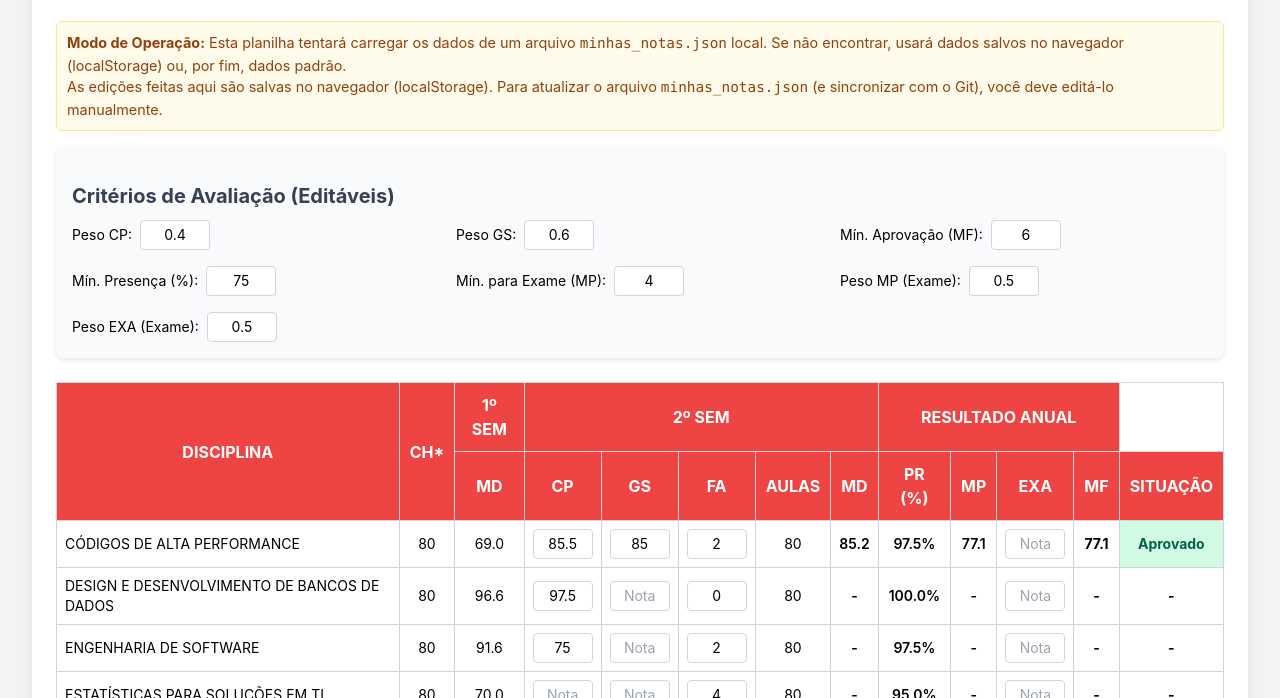
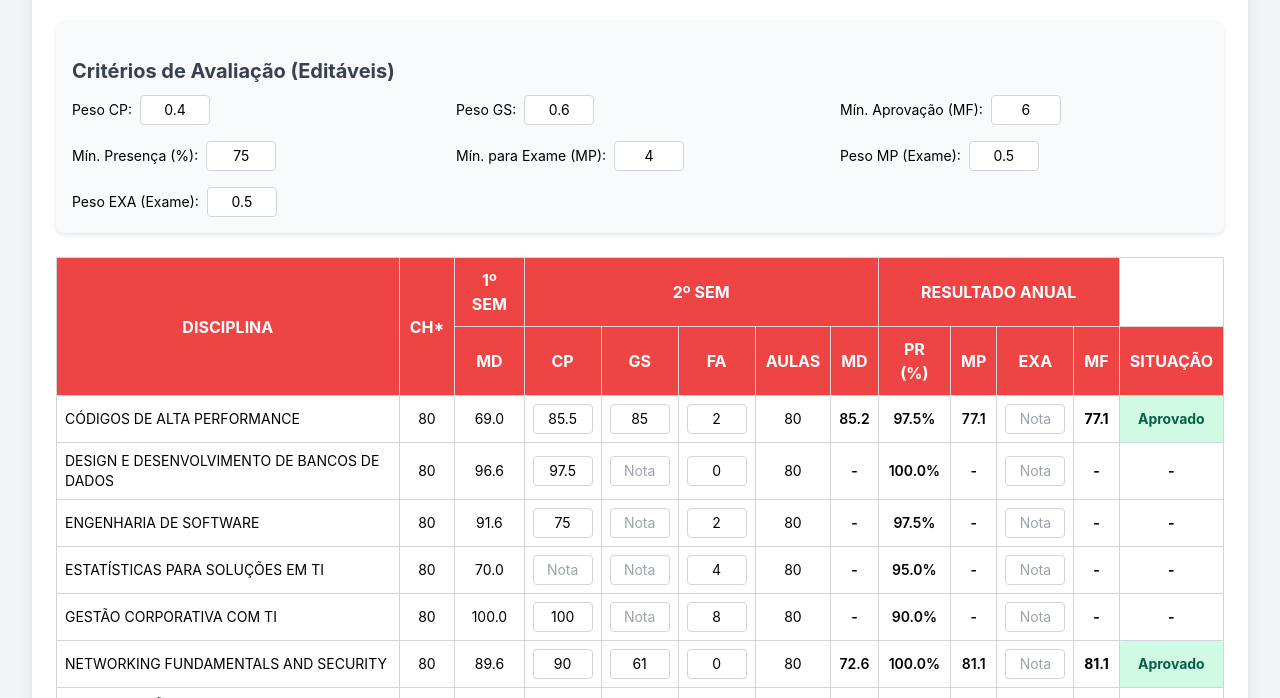
Before and after one commit to TonyOsman/FIAP_2SIZ, a plain HTML site: page index.html in a window 1280 px wide. Shown: the part 95-793 px from the top of the page. Drawn offline with nearby package versions, Linux system fonts and the light colour scheme.

Commit message:
Update index.html

```diff
--- a/index.html
+++ b/index.html
@@ -3,7 +3,7 @@
 <head>
     <meta charset="UTF-8">
     <meta name="viewport" content="width=device-width, initial-scale=1.0">
-    <title>Calculadora de Médias Finais (Lendo de JSON Local)</title>
+    <title>Calculadora de Médias Finais</title>
     <script src="https://cdn.tailwindcss.com"></script>
     <style>
         body { font-family: 'Inter', sans-serif; }
@@ -29,10 +29,6 @@
     <div class="container mx-auto max-w-7xl bg-white p-6 rounded-lg shadow-xl">
         <h1 class="text-3xl font-bold text-center text-red-600 mb-6">Planilha de Acompanhamento de Notas</h1>
 
-        <div class="info-box">
-            <strong>Modo de Operação:</strong> Esta planilha tentará carregar os dados de um arquivo <code>minhas_notas.json</code> local. Se não encontrar, usará dados salvos no navegador (localStorage) ou, por fim, dados padrão. <br/>
-            As edições feitas aqui são salvas no navegador (localStorage). Para atualizar o arquivo <code>minhas_notas.json</code> (e sincronizar com o Git), você deve editá-lo manualmente.
-        </div>
 
         <div class="criteria-card mb-6">
             <h2 class="section-title text-xl">Critérios de Avaliação (Editáveis)</h2>
```
